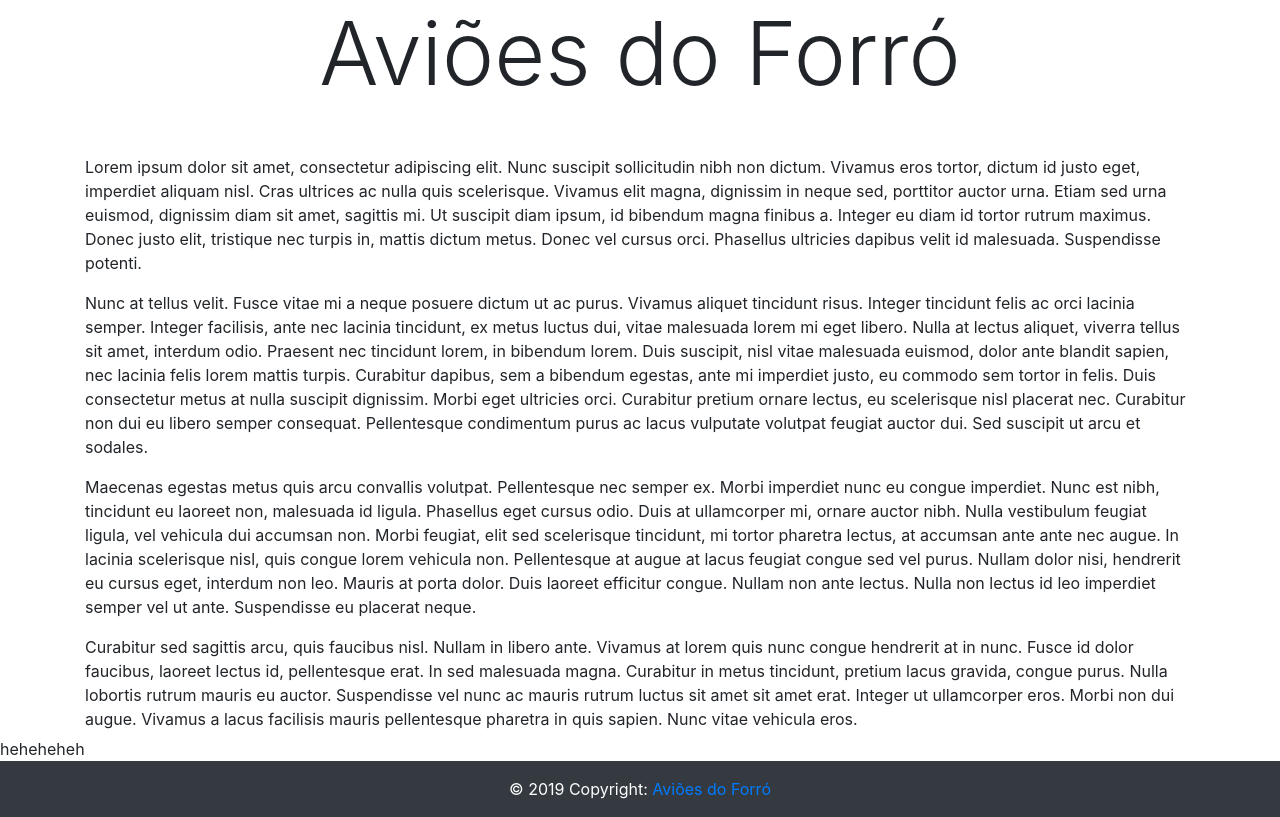
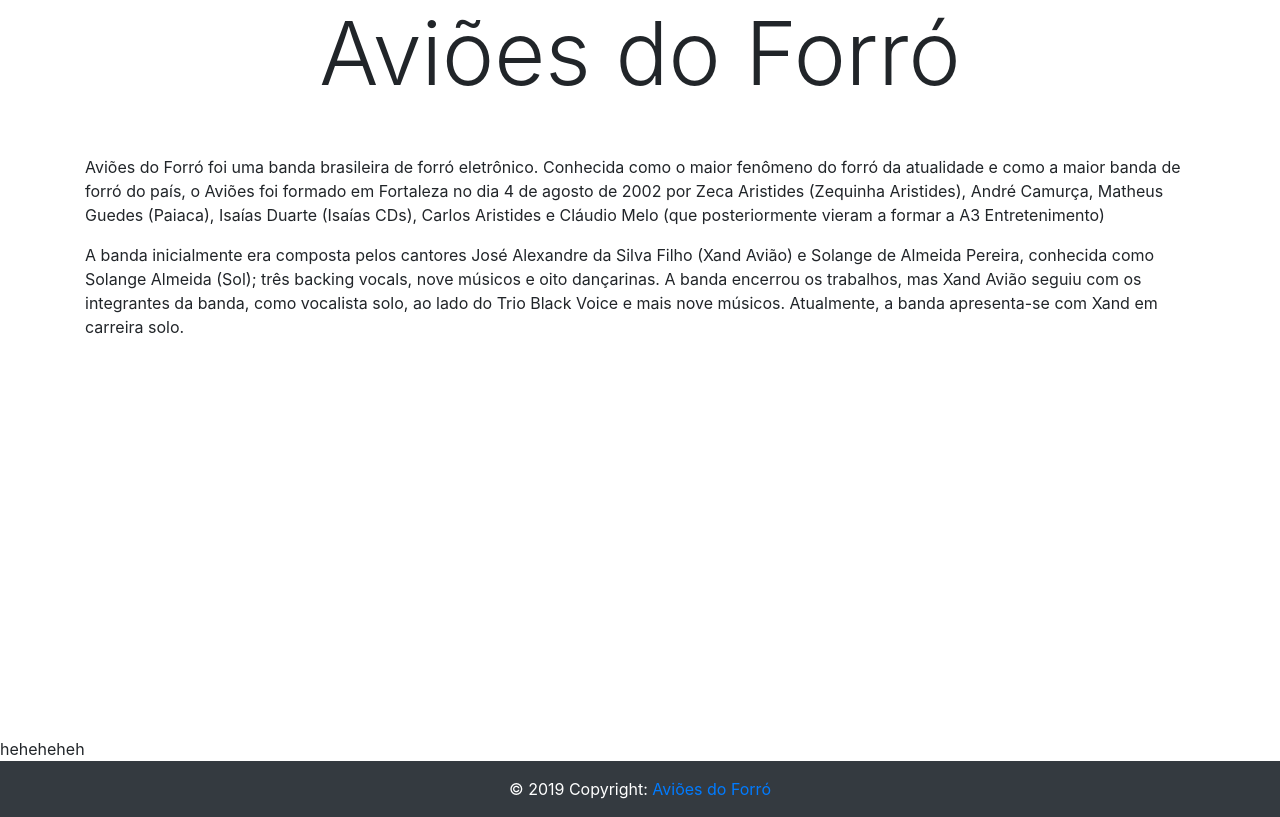
Before and after one commit to DenisCardoso97/TRAB_ProgWEB, a PHP site: page /sobre.php in a window 1280 px wide. Shown: the part 76-893 px from the top of the page. Run offline with PHP 8.4, Linux system fonts and the light colour scheme.

Commit message:
alteracao sobre

```diff
--- a/sobre.php
+++ b/sobre.php
@@ -24,17 +24,12 @@
         </div>
 
          <p>
-            Lorem ipsum dolor sit amet, consectetur adipiscing elit. Nunc suscipit sollicitudin nibh non dictum. Vivamus eros tortor, dictum id justo eget, imperdiet aliquam nisl. Cras ultrices ac nulla quis scelerisque. Vivamus elit magna, dignissim in neque sed, porttitor auctor urna. Etiam sed urna euismod, dignissim diam sit amet, sagittis mi. Ut suscipit diam ipsum, id bibendum magna finibus a. Integer eu diam id tortor rutrum maximus. Donec justo elit, tristique nec turpis in, mattis dictum metus. Donec vel cursus orci. Phasellus ultricies dapibus velit id malesuada. Suspendisse potenti.
+         Aviões do Forró foi uma banda brasileira de forró eletrônico. Conhecida como o maior fenômeno do forró da atualidade e como a maior banda de forró do país, o Aviões foi formado em Fortaleza no dia 4 de agosto de 2002 por Zeca Aristides (Zequinha Aristides), André Camurça, Matheus Guedes (Paiaca), Isaías Duarte (Isaías CDs), Carlos Aristides e Cláudio Melo (que posteriormente vieram a formar a A3 Entretenimento)
         </p>
         <p>
-            Nunc at tellus velit. Fusce vitae mi a neque posuere dictum ut ac purus. Vivamus aliquet tincidunt risus. Integer tincidunt felis ac orci lacinia semper. Integer facilisis, ante nec lacinia tincidunt, ex metus luctus dui, vitae malesuada lorem mi eget libero. Nulla at lectus aliquet, viverra tellus sit amet, interdum odio. Praesent nec tincidunt lorem, in bibendum lorem. Duis suscipit, nisl vitae malesuada euismod, dolor ante blandit sapien, nec lacinia felis lorem mattis turpis. Curabitur dapibus, sem a bibendum egestas, ante mi imperdiet justo, eu commodo sem tortor in felis. Duis consectetur metus at nulla suscipit dignissim. Morbi eget ultricies orci. Curabitur pretium ornare lectus, eu scelerisque nisl placerat nec. Curabitur non dui eu libero semper consequat. Pellentesque condimentum purus ac lacus vulputate volutpat feugiat auctor dui. Sed suscipit ut arcu et sodales.
+        A banda inicialmente era composta pelos cantores José Alexandre da Silva Filho (Xand Avião) e Solange de Almeida Pereira, conhecida como Solange Almeida (Sol); três backing vocals, nove músicos e oito dançarinas. A banda encerrou os trabalhos, mas Xand Avião seguiu com os integrantes da banda, como vocalista solo, ao lado do Trio Black Voice e mais nove músicos. Atualmente, a banda apresenta-se com Xand em carreira solo.
         </p>
-        <p>
-            Maecenas egestas metus quis arcu convallis volutpat. Pellentesque nec semper ex. Morbi imperdiet nunc eu congue imperdiet. Nunc est nibh, tincidunt eu laoreet non, malesuada id ligula. Phasellus eget cursus odio. Duis at ullamcorper mi, ornare auctor nibh. Nulla vestibulum feugiat ligula, vel vehicula dui accumsan non. Morbi feugiat, elit sed scelerisque tincidunt, mi tortor pharetra lectus, at accumsan ante ante nec augue. In lacinia scelerisque nisl, quis congue lorem vehicula non. Pellentesque at augue at lacus feugiat congue sed vel purus. Nullam dolor nisi, hendrerit eu cursus eget, interdum non leo. Mauris at porta dolor. Duis laoreet efficitur congue. Nullam non ante lectus. Nulla non lectus id leo imperdiet semper vel ut ante. Suspendisse eu placerat neque.
-        </p>
-        <p>
-            Curabitur sed sagittis arcu, quis faucibus nisl. Nullam in libero ante. Vivamus at lorem quis nunc congue hendrerit at in nunc. Fusce id dolor faucibus, laoreet lectus id, pellentesque erat. In sed malesuada magna. Curabitur in metus tincidunt, pretium lacus gravida, congue purus. Nulla lobortis rutrum mauris eu auctor. Suspendisse vel nunc ac mauris rutrum luctus sit amet sit amet erat. Integer ut ullamcorper eros. Morbi non dui augue. Vivamus a lacus facilisis mauris pellentesque pharetra in quis sapien. Nunc vitae vehicula eros.
-        </p>
+
     </div>
 
     heheheheh
```
Also changed, not shown: website.db.
